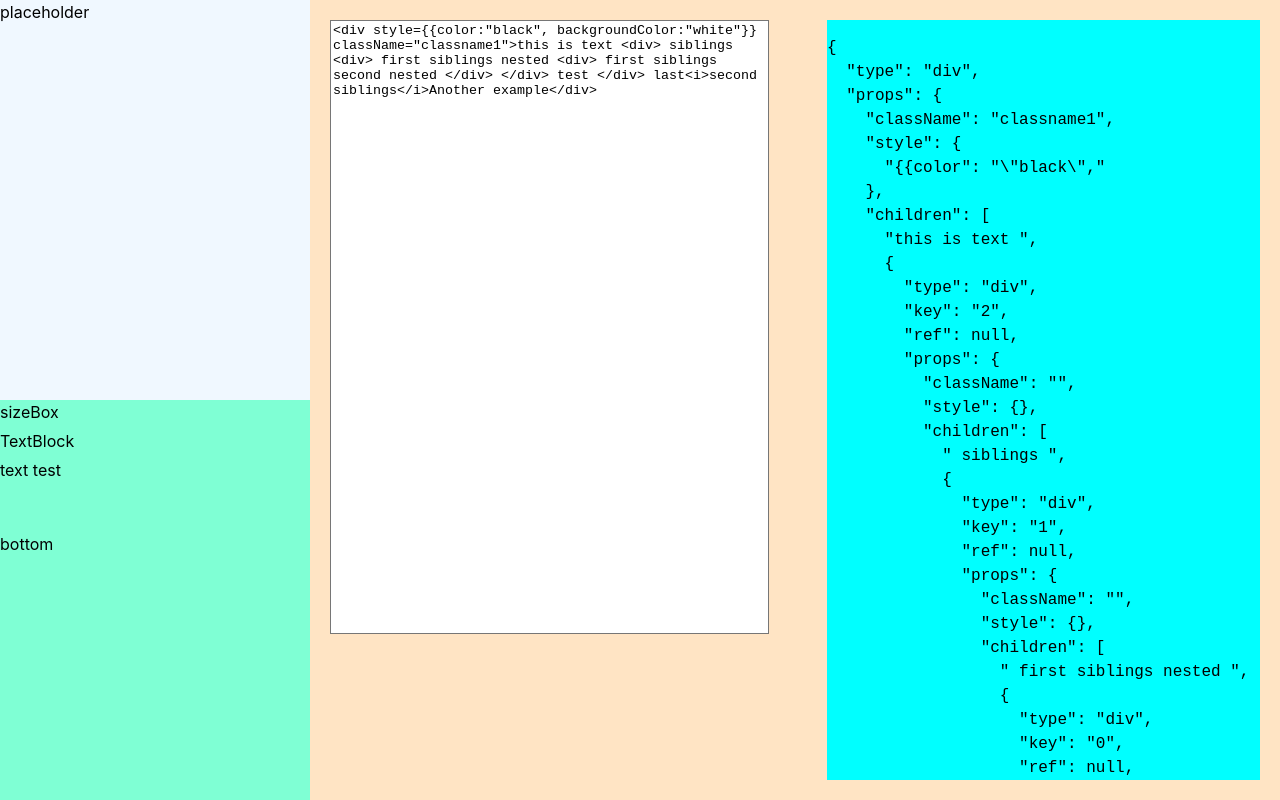
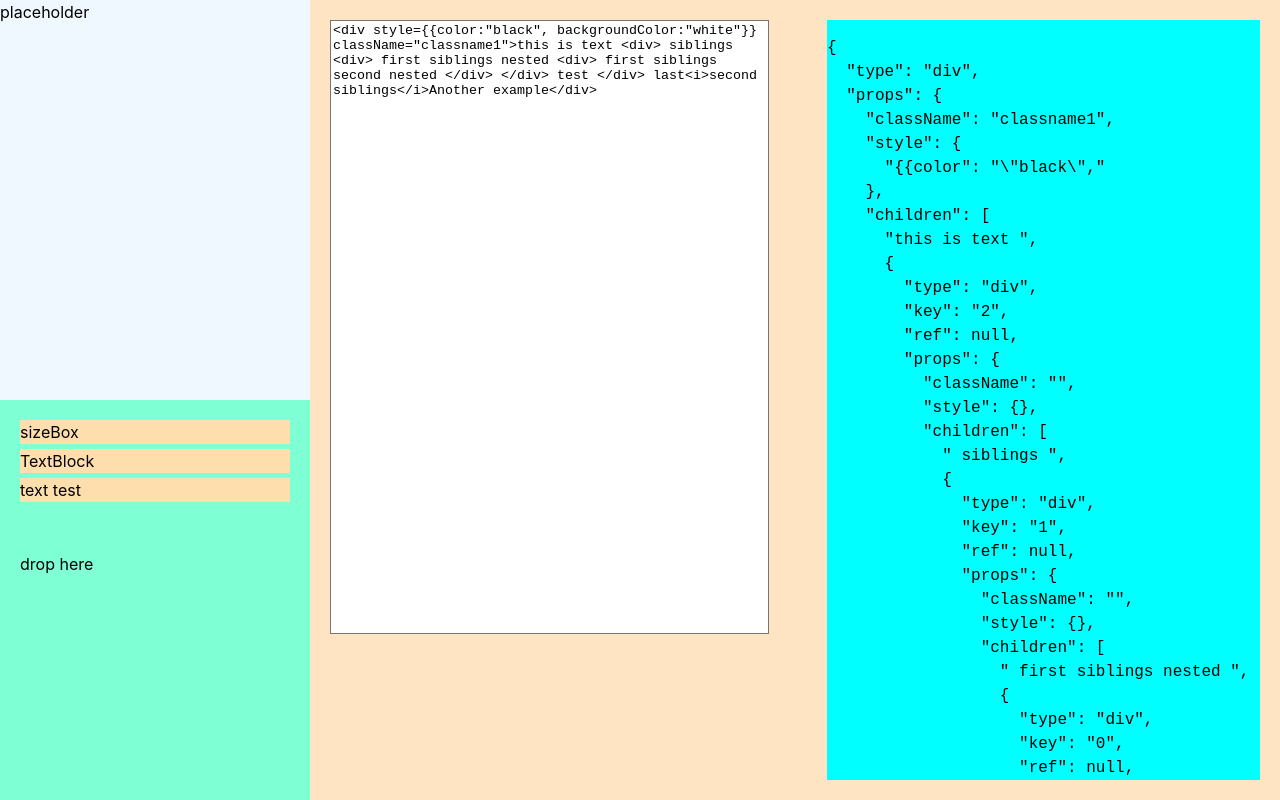
Before and after one commit to Kndgy/jsx-to-unreal-umg, a React (Vite) app: page / in a window 1280 px wide. Shown: the top 800 px of the page. Built offline with nearby package versions, Linux system fonts and the light colour scheme.

Commit message:
basic drag n drop components

```diff
--- a/src/modules/componentsBar/componentsBar.module.css
+++ b/src/modules/componentsBar/componentsBar.module.css
@@ -2,6 +2,7 @@
     display: flex;
     flex-direction: column;
     gap: 50px;
+    padding: 20px;
 }
 
 .Top{
@@ -9,3 +10,12 @@
     flex-direction: column;
     gap: 5px;
 }
+
+.dragEl{
+    background-color: navajowhite;
+}
+
+.dragEl:hover{
+    background-color: antiquewhite;
+    cursor: grab;
+}
--- a/src/modules/componentsBar/componentsBar.tsx
+++ b/src/modules/componentsBar/componentsBar.tsx
@@ -17,35 +17,36 @@ type ComponentProps = {
 const ComponentList: ComponentProps[] = [
     {
         index: 0,
-        children:<>sizeBox</>
+        children:<div className={styles.dragEl}>sizeBox</div>
     },
     {
         index: 1,
-        children:<>TextBlock</>
+        children:<div className={styles.dragEl}>TextBlock</div>
     },
     {
         index: 2,
-        children:<>text test</>
+        children:<div className={styles.dragEl}>text test</div>
     }
 ]
 
 export const ComponentsBar = () => {
-    const [componentList, setComponentList] = useState(ComponentList);
     const [draggedIndex, setDraggedIndex] = useState(-1);
+    const [Droped, setDroppedIndex ] = useState(-1)
 
     const onDragStart = (index:number) => (e: React.DragEvent<HTMLDivElement>) => {
         console.log(index)
-    //   setDraggedIndex(index);
+        setDraggedIndex(index);
     };
 
     const onDrop = (e: React.DragEvent<HTMLDivElement>) => {
         console.log("hello")
+        setDroppedIndex(draggedIndex)
     };
 
     const Top = () => {
         return (
             <div className={styles.Top}>
-          {componentList.map((component, index) => (
+                {ComponentList.map((component, index) => (
                     <div key={index} draggable="true" onDragStart={onDragStart(index)}>
                         {component.children}
                     </div>
@@ -55,9 +56,24 @@ export const ComponentsBar = () => {
     };
 
     const Bottom = () => {
+        if (Droped === -1) {
             return (
                 <div onDrop={onDrop} onDragOver={e => e.preventDefault()}>
-          bottom
+                    drop here
+                </div>
+            )
+        }
+        return (
+            <div onDrop={onDrop} onDragOver={e => e.preventDefault()}>
+                drop here
+                <br/>
+                indexes
+                <br/>
+                {Droped}
+                <br/>
+                components
+                <br/>
+                {ComponentList[Droped].children}
             </div>
         );
     }
```
Lines whose indentation alone changed are shown as unchanged.
